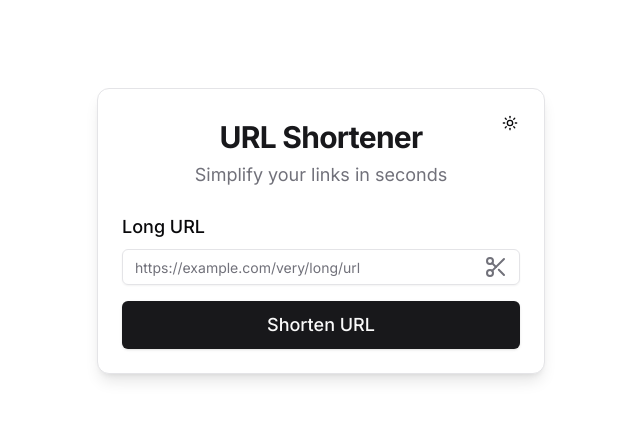
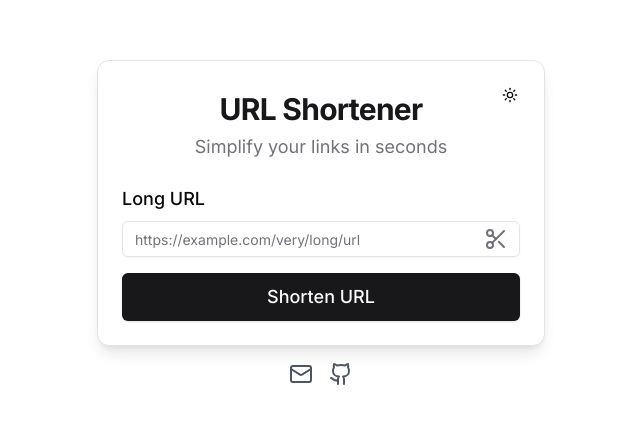
Before and after one commit to gurshaan17/url-fe, a Next.js app: page / in a window 1280 px wide. Shown: the part 169-592 px from the top of the page, without its empty margins (319-959 px from the left). Built offline with nearby package versions, Linux system fonts and the light colour scheme; no server answers.

Commit message:
footer added

```diff
--- a/app/page.tsx
+++ b/app/page.tsx
@@ -5,7 +5,7 @@
 import { Input } from "@/components/ui/input"
 import { Card, CardContent, CardDescription, CardHeader, CardTitle } from "@/components/ui/card"
 import { Label } from "@/components/ui/label"
-import { ArrowRight, Copy, Link, Scissors, Moon, Sun } from "lucide-react"
+import { ArrowRight, Copy, Link, Scissors, Moon, Sun, Mail, Github } from "lucide-react"
 import { useTheme } from "next-themes"
 import axios from 'axios'
 let apiUrl = process.env.NEXT_PUBLIC_API_URL
@@ -127,6 +127,26 @@
           )}
         </CardContent>
       </Card>
+      <div>
+      <footer className="mt-auto flex gap-4 py-4">
+                <a
+                    href="mailto:gurshaansinghd@gmail.com"
+                    target="_blank"
+                    rel="noopener noreferrer"
+                    className="text-gray-600 hover:text-blue-500 transition-colors"
+                >
+                    <Mail className="w-6 h-6" />
+                </a>
+                <a
+                    href="https://github.com/gurshaan17/"
+                    target="_blank"
+                    rel="noopener noreferrer"
+                    className="text-gray-600 hover:text-blue-500 transition-colors"
+                >
+                    <Github className="w-6 h-6" />
+                </a>
+        </footer>
+        </div>
     </div>
   )
 }
```
